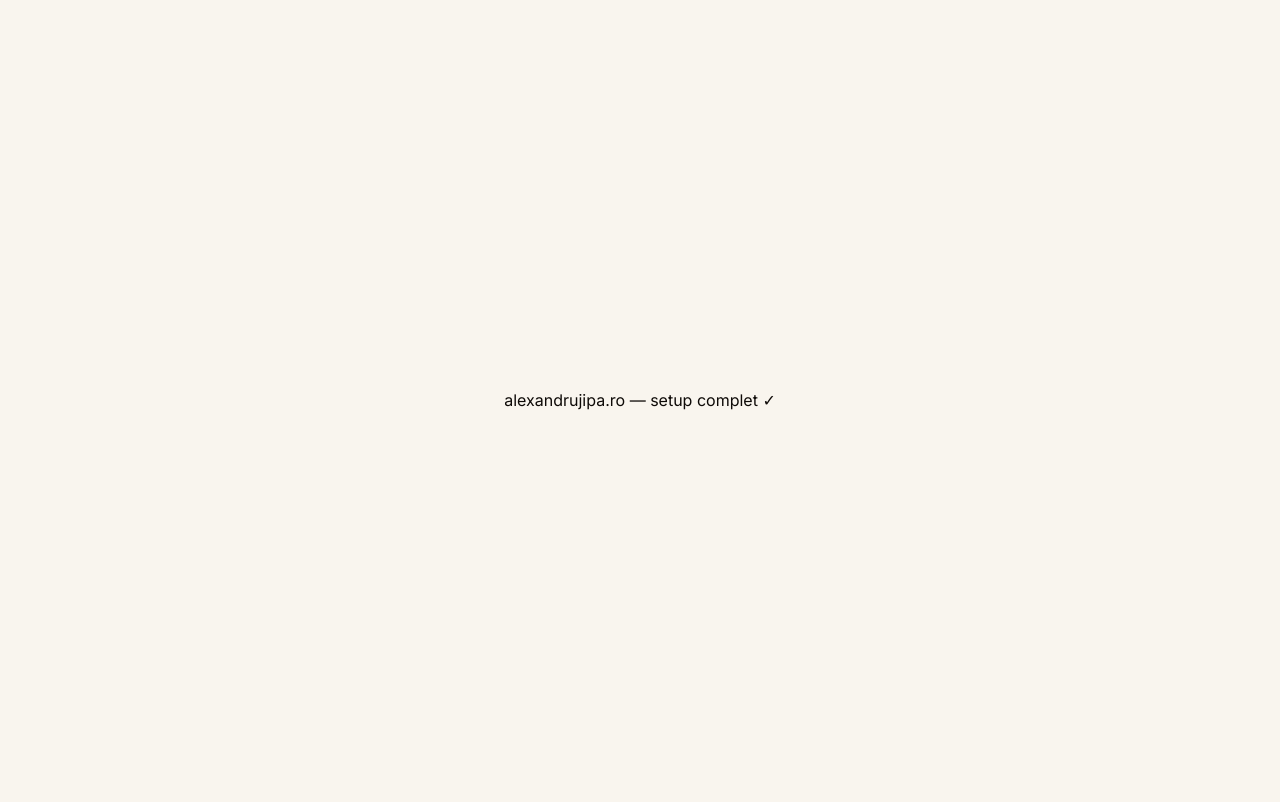
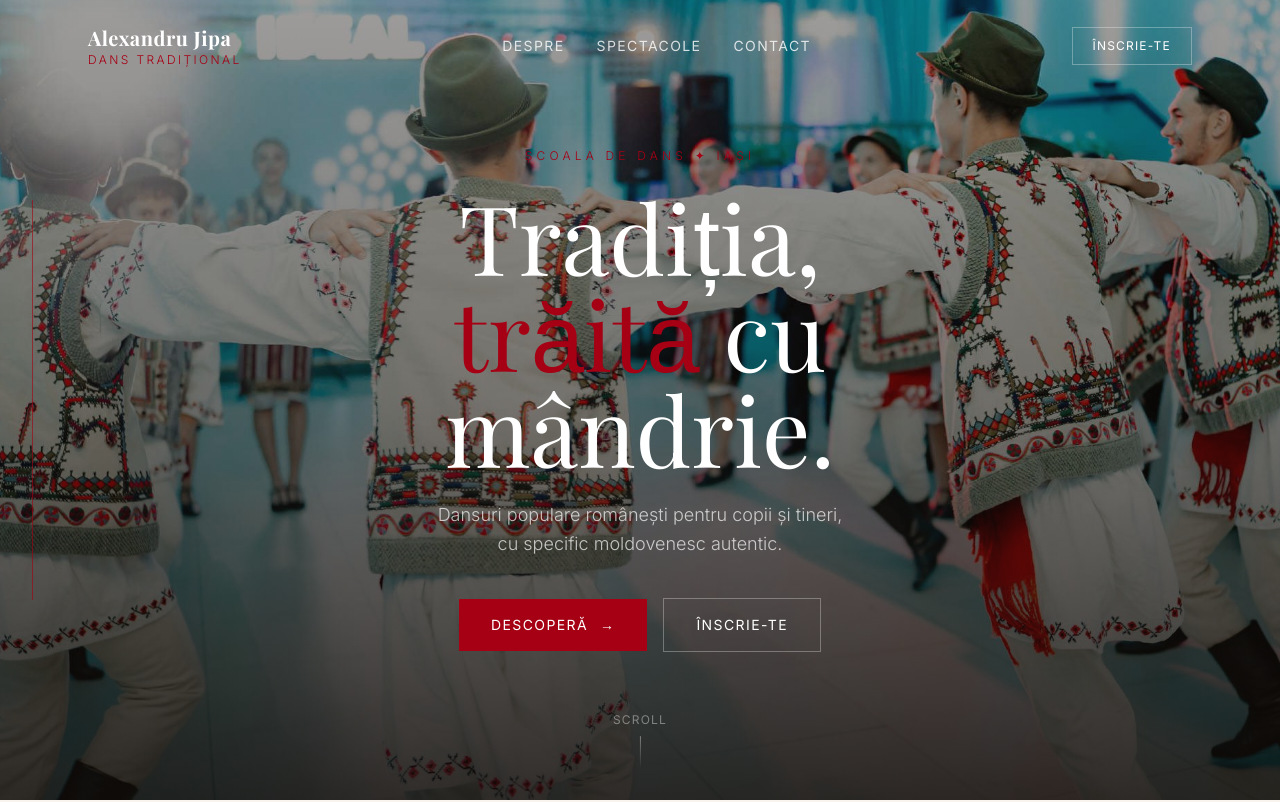
Before and after one commit to CristiSanduX/alexandrujipa.ro, a Next.js app: page / in a window 1280 px wide. Shown: the top 802 px of the page. Built offline with nearby package versions, Linux system fonts and the light colour scheme; a web font is replaced by a local one.

Commit message:
feat: hero section with real image, animated navbar, parallax scroll

```diff
--- a/src/app/page.tsx
+++ b/src/app/page.tsx
@@ -1,7 +1,16 @@
+import Navbar from "@/components/layout/Navbar";
+import Hero from "@/components/sections/Hero";
+
 export default function Home() {
   return (
-    <main className="min-h-screen flex items-center justify-center">
-      <p className="text-foreground">alexandrujipa.ro — setup complet ✓</p>
+    <main>
+      <Navbar />
+      <Hero />
+
+      {/* Secțiuni urmează */}
+      <section id="despre" className="min-h-screen bg-[var(--brand-cream)]" />
+      <section id="spectacole" className="min-h-screen bg-white" />
+      <section id="contact" className="min-h-screen bg-[var(--brand-dark)]" />
     </main>
   );
 }
--- /dev/null
+++ b/src/components/layout/Navbar.tsx
@@ -0,0 +1,71 @@
+"use client";
+
+import { useEffect, useState } from "react";
+import { motion } from "framer-motion";
+import Link from "next/link";
+
+const links = [
+  { label: "Despre", href: "#despre" },
+  { label: "Spectacole", href: "#spectacole" },
+  { label: "Contact", href: "#contact" },
+];
+
+export default function Navbar() {
+  const [scrolled, setScrolled] = useState(false);
+
+  useEffect(() => {
+    const onScroll = () => setScrolled(window.scrollY > 40);
+    window.addEventListener("scroll", onScroll);
+    return () => window.removeEventListener("scroll", onScroll);
+  }, []);
+
+  return (
+    <motion.header
+      initial={{ y: -80, opacity: 0 }}
+      animate={{ y: 0, opacity: 1 }}
+      transition={{ duration: 0.6, ease: "easeOut", delay: 0.2 }}
+      className={`fixed top-0 left-0 right-0 z-50 transition-all duration-500 ${
+        scrolled
+          ? "bg-[var(--brand-dark)]/95 backdrop-blur-md py-3 shadow-lg"
+          : "bg-transparent py-6"
+      }`}
+    >
+      <div className="max-w-6xl mx-auto px-6 flex items-center justify-between">
+        {/* Logo */}
+        <Link href="/" className="group flex flex-col leading-none">
+          <span
+            className="text-white font-heading text-xl font-bold tracking-wide"
+            style={{ fontFamily: "var(--font-playfair), serif" }}
+          >
+            Alexandru Jipa
+          </span>
+          <span className="text-[var(--brand-red)] text-xs tracking-[0.2em] uppercase font-light">
+            Dans Tradițional
+          </span>
+        </Link>
+
+        {/* Nav links */}
+        <nav className="hidden md:flex items-center gap-8">
+          {links.map((link) => (
+            <a
+              key={link.href}
+              href={link.href}
+              className="text-white/80 hover:text-white text-sm tracking-widest uppercase transition-colors duration-200 relative group"
+            >
+              {link.label}
+              <span className="absolute -bottom-1 left-0 w-0 h-px bg-[var(--brand-red)] transition-all duration-300 group-hover:w-full" />
+            </a>
+          ))}
+        </nav>
+
+        {/* CTA */}
+        <a
+          href="#contact"
+          className="hidden md:inline-flex items-center gap-2 border border-white/30 hover:border-[var(--brand-red)] hover:bg-[var(--brand-red)] text-white text-xs tracking-widest uppercase px-5 py-2.5 transition-all duration-300"
+        >
+          Înscrie-te
+        </a>
+      </div>
+    </motion.header>
+  );
+}
--- /dev/null
+++ b/src/components/sections/Hero.tsx
@@ -0,0 +1,157 @@
+"use client";
+
+import { useRef } from "react";
+import Image from "next/image";
+import { motion, useScroll, useTransform, type Variants } from "framer-motion";
+
+const EASE = [0.25, 0.1, 0.25, 1] as const;
+
+const fadeUp: Variants = {
+  hidden: { opacity: 0, y: 30 },
+  visible: (delay: number) => ({
+    opacity: 1,
+    y: 0,
+    transition: { duration: 0.8, ease: EASE, delay },
+  }),
+};
+
+export default function Hero() {
+  const ref = useRef<HTMLElement>(null);
+  const { scrollYProgress } = useScroll({
+    target: ref,
+    offset: ["start start", "end start"],
+  });
+
+  // Parallax: video se mișcă mai lent decât scroll
+  const videoY = useTransform(scrollYProgress, [0, 1], ["0%", "30%"]);
+  // Text fade out la scroll
+  const contentOpacity = useTransform(scrollYProgress, [0, 0.5], [1, 0]);
+  const contentY = useTransform(scrollYProgress, [0, 0.5], ["0%", "-10%"]);
+
+  return (
+    <section
+      ref={ref}
+      className="relative h-screen min-h-[600px] overflow-hidden flex items-center justify-center"
+    >
+      {/* Background image cu parallax */}
+      <motion.div
+        style={{ y: videoY }}
+        className="absolute inset-0 w-full h-full scale-110"
+      >
+        <Image
+          src="/images/hero.jpg"
+          alt="Spectacol de dans tradițional românesc"
+          fill
+          priority
+          className="object-cover object-center"
+          sizes="100vw"
+        />
+      </motion.div>
+
+      {/* Overlay gradient */}
+      <div
+        className="absolute inset-0 z-10"
+        style={{
+          background:
+            "linear-gradient(to bottom, rgba(15,10,8,0.4) 0%, rgba(15,10,8,0.55) 50%, rgba(15,10,8,0.85) 100%)",
+        }}
+      />
+
+      {/* Linie decorativă stânga */}
+      <motion.div
+        initial={{ scaleY: 0 }}
+        animate={{ scaleY: 1 }}
+        transition={{ duration: 1.2, ease: "easeOut", delay: 0.8 }}
+        style={{ transformOrigin: "top" }}
+        className="absolute left-8 top-1/4 bottom-1/4 w-px bg-[var(--brand-red)]/60 z-20 hidden lg:block"
+      />
+
+      {/* Content */}
+      <motion.div
+        style={{ opacity: contentOpacity, y: contentY }}
+        className="relative z-20 text-center px-6 max-w-4xl mx-auto"
+      >
+        {/* Supratitlu */}
+        <motion.p
+          variants={fadeUp}
+          initial="hidden"
+          animate="visible"
+          custom={0.4}
+          className="text-[var(--brand-red)] text-xs tracking-[0.35em] uppercase mb-6 font-light"
+        >
+          Școala de Dans ✦ Iași
+        </motion.p>
+
+        {/* Titlu principal */}
+        <motion.h1
+          variants={fadeUp}
+          initial="hidden"
+          animate="visible"
+          custom={0.6}
+          className="text-white text-5xl md:text-7xl lg:text-8xl leading-none mb-6"
+          style={{ fontFamily: "var(--font-playfair), serif" }}
+        >
+          Tradiția,
+          <br />
+          <em className="text-[var(--brand-red)] not-italic">trăită</em> cu
+          <br />
+          mândrie.
+        </motion.h1>
+
+        {/* Subtitlu */}
+        <motion.p
+          variants={fadeUp}
+          initial="hidden"
+          animate="visible"
+          custom={0.8}
+          className="text-white/70 text-base md:text-lg max-w-xl mx-auto mb-10 leading-relaxed font-light"
+        >
+          Dansuri populare românești pentru copii și tineri,
+          <br className="hidden md:block" /> cu specific moldovenesc autentic.
+        </motion.p>
+
+        {/* CTA buttons */}
+        <motion.div
+          variants={fadeUp}
+          initial="hidden"
+          animate="visible"
+          custom={1.0}
+          className="flex flex-col sm:flex-row items-center justify-center gap-4"
+        >
+          <a
+            href="#despre"
+            className="group inline-flex items-center gap-3 bg-[var(--brand-red)] hover:bg-[oklch(0.4_0.19_25)] text-white px-8 py-4 text-sm tracking-widest uppercase transition-all duration-300"
+          >
+            Descoperă
+            <span className="transition-transform duration-300 group-hover:translate-x-1">
+              →
+            </span>
+          </a>
+          <a
+            href="#contact"
+            className="inline-flex items-center gap-3 border border-white/30 hover:border-white text-white px-8 py-4 text-sm tracking-widest uppercase transition-all duration-300"
+          >
+            Înscrie-te
+          </a>
+        </motion.div>
+      </motion.div>
+
+      {/* Scroll indicator */}
+      <motion.div
+        initial={{ opacity: 0 }}
+        animate={{ opacity: 1 }}
+        transition={{ delay: 1.6, duration: 0.8 }}
+        className="absolute bottom-8 left-1/2 -translate-x-1/2 z-20 flex flex-col items-center gap-2"
+      >
+        <span className="text-white/40 text-xs tracking-widest uppercase">
+          Scroll
+        </span>
+        <motion.div
+          animate={{ y: [0, 8, 0] }}
+          transition={{ repeat: Infinity, duration: 1.5, ease: "easeInOut" }}
+          className="w-px h-8 bg-gradient-to-b from-white/40 to-transparent"
+        />
+      </motion.div>
+    </section>
+  );
+}
```
Also changed, not shown: public/images/hero.jpg (added).
